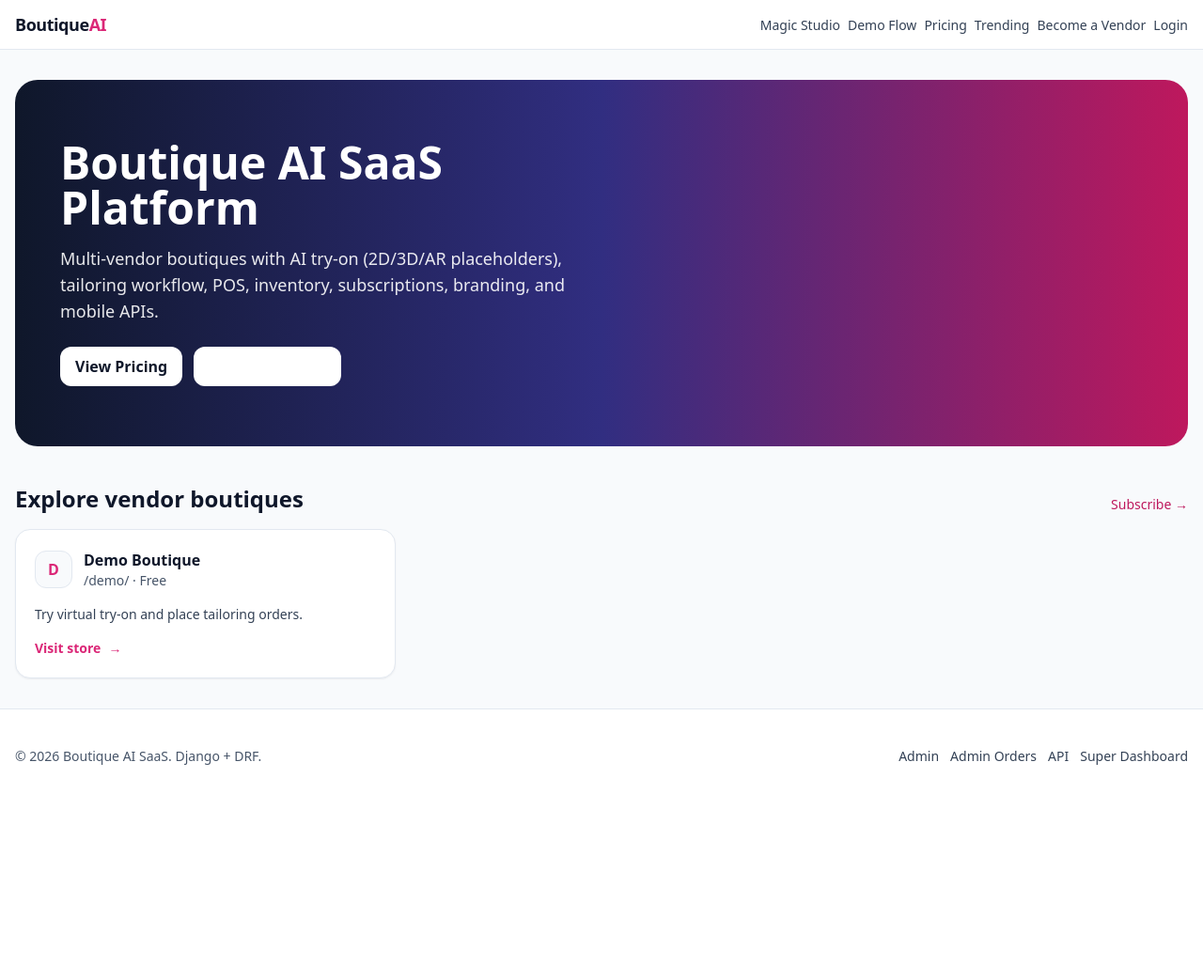
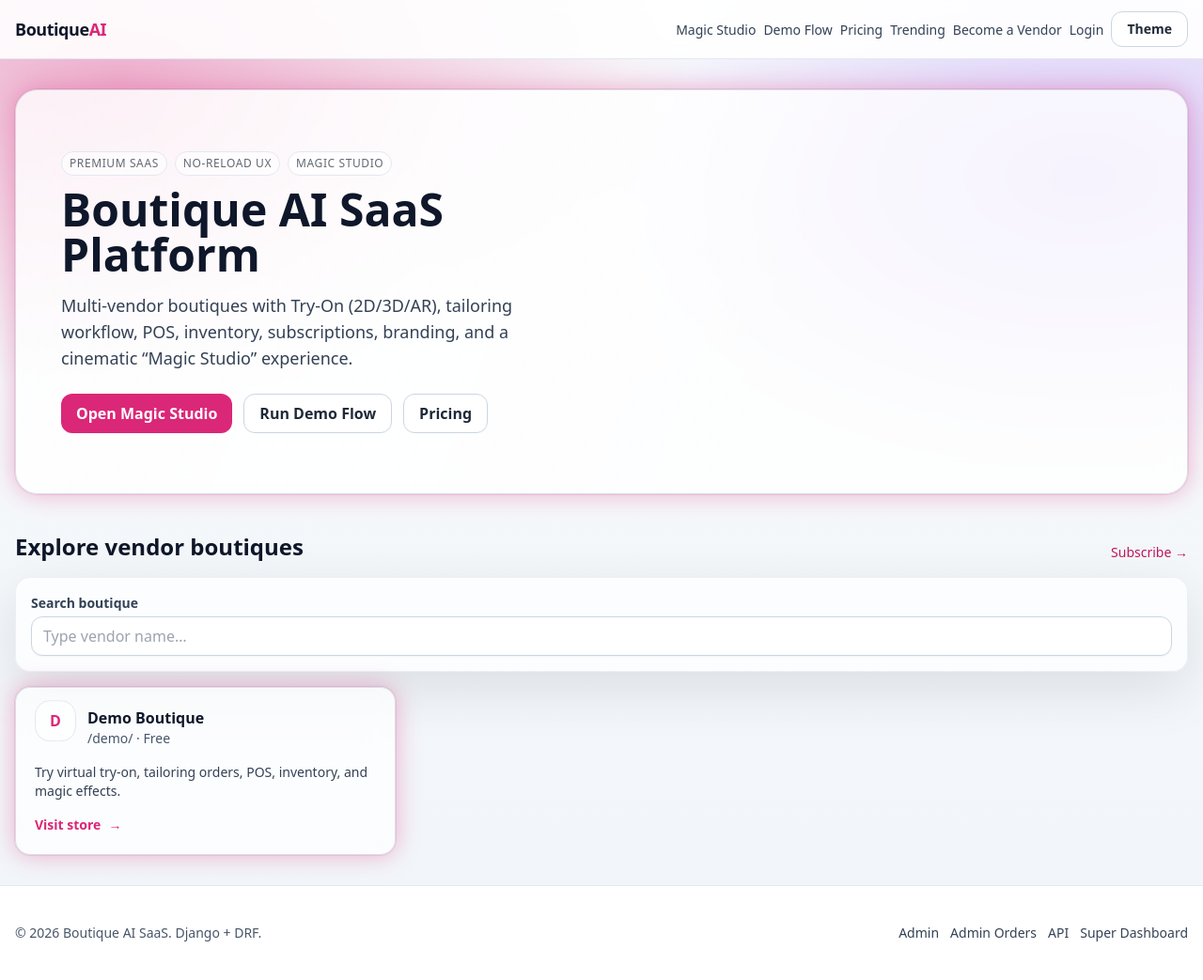
Before and after one commit to Amit1886/Boutique-SaaS-Platform, a Django app: page / in a window 1280 px wide. Shown: the whole page at 94% size. Before the commit the page ends 814 px from the top, so only its background shows below. Run offline with Django 5.2, Linux system fonts and the light colour scheme; data comes from the database, SQL or seed files in the repository; data that the repository does not hold is empty; some libraries are stand-ins or nearby versions.

Commit message:
Wow UI: glass hero, dark mode, HTMX search, jinn assistant

```diff
--- a/boutique_ai_saas/boutique/views.py
+++ b/boutique_ai_saas/boutique/views.py
@@ -71,6 +71,16 @@ def demo_flow(request: HttpRequest) -> HttpResponse:
 
 
 @require_http_methods(["GET"])
+def vendors_partial(request: HttpRequest) -> HttpResponse:
+    q = (request.GET.get("q") or "").strip()
+    qs = VendorProfile.objects.select_related("plan").order_by("business_name")
+    if q:
+        qs = qs.filter(business_name__icontains=q)
+    vendors = qs[:30]
+    return render(request, "partials/vendors_grid.html", {"vendors": vendors})
+
+
+@require_http_methods(["GET"])
 def favorites(request: HttpRequest) -> HttpResponse:
     if not request.user.is_authenticated:
         return redirect("login")
--- a/boutique_ai_saas/boutique_ai_saas/urls.py
+++ b/boutique_ai_saas/boutique_ai_saas/urls.py
@@ -15,6 +15,7 @@ urlpatterns = [
     path("uploads/<path:path>", magic_views.serve_upload),
     path("", boutique_views.home, name="home"),
     path("demo-flow/", boutique_views.demo_flow, name="demo_flow"),
+    path("partials/vendors/", boutique_views.vendors_partial, name="vendors_partial"),
     path("i18n/", include("django.conf.urls.i18n")),
     path("trending/", boutique_views.trending, name="trending"),
     path("favorites/", boutique_views.favorites, name="favorites"),
--- /dev/null
+++ b/boutique_ai_saas/static/css/magic_ui.css
@@ -0,0 +1,134 @@
+:root {
+  --magic: var(--vendor-theme, #db2777);
+  --magic2: #7c3aed;
+  --glass: rgba(255, 255, 255, 0.72);
+  --glass-dark: rgba(17, 24, 39, 0.60);
+}
+
+html {
+  scroll-behavior: smooth;
+}
+
+/* Premium background */
+body {
+  background:
+    radial-gradient(1100px 600px at 10% 8%, color-mix(in oklab, var(--magic) 35%, transparent) 0%, transparent 55%),
+    radial-gradient(900px 520px at 90% 18%, color-mix(in oklab, var(--magic2) 26%, transparent) 0%, transparent 58%),
+    linear-gradient(180deg, #f8fafc, #f1f5f9);
+}
+
+/* Glass helpers */
+.glass {
+  background: var(--glass);
+  border: 1px solid rgba(148, 163, 184, 0.35);
+  backdrop-filter: blur(14px);
+  box-shadow: 0 18px 60px rgba(2, 6, 23, 0.10);
+}
+
+.neon-ring {
+  box-shadow:
+    0 0 0 1px rgba(219, 39, 119, 0.12),
+    0 0 26px color-mix(in oklab, var(--magic) 35%, transparent);
+}
+
+.btn-glow {
+  position: relative;
+  overflow: hidden;
+}
+.btn-glow::after {
+  content: "";
+  position: absolute;
+  inset: -2px;
+  background: radial-gradient(500px 140px at 20% 0%, rgba(255, 255, 255, 0.8), transparent 60%);
+  opacity: 0;
+  transform: translateY(8px);
+  transition: opacity 200ms ease, transform 200ms ease;
+  pointer-events: none;
+}
+.btn-glow:hover::after {
+  opacity: 0.55;
+  transform: translateY(0px);
+}
+
+.floaty {
+  animation: floaty 4.6s ease-in-out infinite;
+}
+@keyframes floaty {
+  0%, 100% { transform: translateY(0px); }
+  50% { transform: translateY(-7px); }
+}
+
+.shine {
+  background: linear-gradient(110deg, rgba(255,255,255,0.25) 0%, rgba(255,255,255,0.85) 18%, rgba(255,255,255,0.25) 32%);
+  background-size: 220% 100%;
+  animation: shine 3.2s ease-in-out infinite;
+}
+@keyframes shine {
+  0% { background-position: 0% 0%; }
+  100% { background-position: 220% 0%; }
+}
+
+/* Click ripple */
+.ripple {
+  position: fixed;
+  width: 12px;
+  height: 12px;
+  border-radius: 999px;
+  pointer-events: none;
+  z-index: 80;
+  background: radial-gradient(circle, rgba(255,255,255,0.4) 0%, color-mix(in oklab, var(--magic) 65%, transparent) 35%, transparent 70%);
+  transform: translate(-50%, -50%);
+  animation: ripple 650ms ease-out both;
+}
+@keyframes ripple {
+  from { opacity: 0.9; width: 0px; height: 0px; }
+  to { opacity: 0; width: 420px; height: 420px; }
+}
+
+/* Jinn assistant bubble */
+.jinn {
+  position: fixed;
+  right: 16px;
+  bottom: 96px;
+  z-index: 70;
+  max-width: 280px;
+  transition: opacity 160ms ease, transform 160ms ease;
+}
+.jinn.hide {
+  opacity: 0;
+  transform: translateY(8px);
+  pointer-events: none;
+}
+.jinn .bubble {
+  background: var(--glass);
+  border: 1px solid rgba(148, 163, 184, 0.35);
+  backdrop-filter: blur(16px);
+  border-radius: 18px;
+  padding: 12px 12px;
+  box-shadow: 0 0 30px color-mix(in oklab, var(--magic) 25%, transparent);
+}
+
+/* Dark mode (Tailwind: html.dark) */
+html.dark body {
+  background:
+    radial-gradient(1100px 650px at 10% 8%, color-mix(in oklab, var(--magic) 22%, transparent) 0%, transparent 55%),
+    radial-gradient(900px 520px at 90% 18%, rgba(124, 58, 237, 0.16) 0%, transparent 58%),
+    linear-gradient(180deg, #050812, #0b1220);
+}
+html.dark .glass,
+html.dark .jinn .bubble {
+  background: var(--glass-dark);
+  border-color: rgba(255, 255, 255, 0.12);
+  box-shadow: 0 18px 70px rgba(0, 0, 0, 0.35);
+}
+html.dark .navlink { color: rgba(255,255,255,0.78); }
+html.dark .navlink:hover { color: rgba(255,255,255,0.92); }
+html.dark .card { background: rgba(15, 23, 42, 0.85); border-color: rgba(255, 255, 255, 0.10); }
+
+/* HTMX loading indicator helper */
+#vendorsLoading.htmx-request { display: block !important; }
+
+@media (prefers-reduced-motion: reduce) {
+  .floaty, .shine { animation: none !important; }
+  .ripple { display: none !important; }
+}
--- /dev/null
+++ b/boutique_ai_saas/static/js/magic_ui.js
@@ -0,0 +1,102 @@
+(function () {
+  const root = document.documentElement;
+  const STORAGE_KEY = "boutique.theme";
+
+  function setTheme(theme) {
+    root.classList.toggle("dark", theme === "dark");
+    try {
+      localStorage.setItem(STORAGE_KEY, theme);
+    } catch {}
+  }
+
+  function initTheme() {
+    const saved = (() => {
+      try {
+        return localStorage.getItem(STORAGE_KEY);
+      } catch {
+        return null;
+      }
+    })();
+    if (saved) return setTheme(saved);
+    const prefersDark = window.matchMedia && window.matchMedia("(prefers-color-scheme: dark)").matches;
+    setTheme(prefersDark ? "dark" : "light");
+  }
+
+  function addRipple(e) {
+    // Ignore if user is selecting text / inputs
+    const t = e.target;
+    if (t && (t.closest("input,textarea,select,button,a") || t.tagName === "INPUT")) return;
+    const el = document.createElement("span");
+    el.className = "ripple";
+    el.style.left = e.clientX + "px";
+    el.style.top = e.clientY + "px";
+    document.body.appendChild(el);
+    setTimeout(() => el.remove(), 700);
+  }
+
+  const LINES = [
+    "Madam, aapki aura aaj pink sparkle maang rahi hai.",
+    "Perfect pallu flow detected — cinematic mode ON.",
+    "Aaj ka best: Wedding Season vibe + neon border.",
+    "Tip: Magic Studio try karo — bilkul no-reload.",
+    "Ek click me demo-flow se full testing ho jayegi.",
+  ];
+
+  function jinnSay(text) {
+    let box = document.getElementById("jinn");
+    if (!box) {
+      box = document.createElement("div");
+      box.id = "jinn";
+      box.className = "jinn hide";
+      box.innerHTML = `
+        <div class="bubble neon-ring">
+          <div style="display:flex; gap:10px; align-items:center;">
+            <div style="width:42px;height:42px;border-radius:16px;background:var(--vendor-theme,#db2777);color:white;display:flex;align-items:center;justify-content:center;font-weight:900">J</div>
+            <div>
+              <div style="font-weight:900; letter-spacing:-0.01em">Tailor Jinn</div>
+              <div style="font-size:12px; opacity:.75">Virtual assistant</div>
+            </div>
+          </div>
+          <div id="jinnLine" style="margin-top:10px; font-size:14px; line-height:1.35"></div>
+        </div>
+      `;
+      document.body.appendChild(box);
+    }
+    const line = box.querySelector("#jinnLine");
+    if (line) line.textContent = text;
+    box.classList.remove("hide");
+    window.clearTimeout(window.__jinnTimer);
+    window.__jinnTimer = window.setTimeout(() => box.classList.add("hide"), 2800);
+  }
+
+  function randomJinn() {
+    const msg = LINES[Math.floor(Math.random() * LINES.length)];
+    jinnSay(msg);
+  }
+
+  function initJinnTriggers() {
+    document.addEventListener("click", (e) => {
+      const el = e.target && e.target.closest ? e.target.closest("a,button") : null;
+      if (!el) return;
+      const txt = (el.textContent || "").trim().toLowerCase();
+      if (txt.includes("try-on") || txt.includes("magic") || txt.includes("demo")) randomJinn();
+    });
+    // First nudge
+    setTimeout(() => randomJinn(), 1200);
+  }
+
+  function initToggles() {
+    const btn = document.querySelector("[data-theme-toggle]");
+    if (!btn) return;
+    btn.addEventListener("click", () => {
+      const cur = root.classList.contains("dark") ? "dark" : "light";
+      setTheme(cur === "dark" ? "light" : "dark");
+      jinnSay(cur === "dark" ? "Light mode ON — showroom bright!" : "Dark mode ON — neon vibes!");
+    });
+  }
+
+  initTheme();
+  initToggles();
+  document.addEventListener("click", addRipple, { passive: true });
+  initJinnTriggers();
+})();
--- a/boutique_ai_saas/templates/base.html
+++ b/boutique_ai_saas/templates/base.html
@@ -5,21 +5,27 @@
     <meta charset="utf-8" />
     <meta name="viewport" content="width=device-width, initial-scale=1" />
     <title>{% block title %}Boutique AI SaaS{% endblock %}</title>
+    <script>
+      tailwind = { config: { darkMode: "class" } };
+    </script>
     <script src="https://cdn.tailwindcss.com"></script>
+    <script defer src="https://unpkg.com/htmx.org@1.9.12"></script>
+    <script defer src="https://unpkg.com/alpinejs@3.x.x/dist/cdn.min.js"></script>
     <link rel="stylesheet" href="{% static 'css/style.css' %}" />
+    <link rel="stylesheet" href="{% static 'css/magic_ui.css' %}" />
     <style>
       :root { --vendor-theme: {{ vendor_theme_color|default:"#db2777" }}; }
     </style>
   </head>
-  <body class="min-h-screen bg-slate-50 text-slate-900">
-    <nav class="bg-white/90 backdrop-blur border-b border-slate-200 sticky top-0 z-50">
+  <body class="min-h-screen text-slate-900 dark:text-slate-100" x-data>
+    <nav class="bg-white/90 dark:bg-slate-950/60 backdrop-blur border-b border-slate-200 dark:border-white/10 sticky top-0 z-50">
       <div class="max-w-7xl mx-auto px-4 py-3 flex items-center justify-between gap-4">
         <div class="flex items-center gap-3">
           <a href="{% url 'home' %}" class="font-extrabold tracking-tight text-lg">
             Boutique<span class="text-[color:var(--vendor-theme)]">AI</span>
           </a>
           {% if current_vendor %}
-            <span class="text-xs px-2 py-1 rounded-full border border-slate-200 bg-slate-50">
+            <span class="text-xs px-2 py-1 rounded-full border border-slate-200 dark:border-white/10 bg-slate-50 dark:bg-white/5">
               {{ current_vendor.business_name }}
             </span>
           {% endif %}
@@ -51,6 +57,8 @@
           {% else %}
             <a class="navlink" href="{% url 'login' %}">Login</a>
           {% endif %}
+
+          <button data-theme-toggle class="btn-secondary btn-glow text-sm">Theme</button>
         </div>
       </div>
     </nav>
@@ -89,5 +97,6 @@
     <script src="{% static 'js/template_selector.js' %}"></script>
     <script src="{% static 'js/measurement_ai.js' %}"></script>
     <script src="{% static 'js/ar_tryon.js' %}"></script>
+    <script src="{% static 'js/magic_ui.js' %}"></script>
   </body>
 </html>
--- a/boutique_ai_saas/templates/home.html
+++ b/boutique_ai_saas/templates/home.html
@@ -1,31 +1,40 @@
 {% extends "base.html" %}
 {% block title %}Boutique AI SaaS{% endblock %}
 {% block content %}
-  <section class="rounded-3xl overflow-hidden bg-gradient-to-r from-slate-900 via-indigo-900 to-pink-700 text-white">
-    <div class="px-8 py-12 md:px-12 md:py-16 grid md:grid-cols-2 gap-10 items-center">
+  <section class="rounded-3xl overflow-hidden glass neon-ring relative">
+    <div class="absolute inset-0 opacity-80 shine"></div>
+    <div class="px-8 py-12 md:px-12 md:py-16 grid md:grid-cols-2 gap-10 items-center relative">
       <div>
-        <h1 class="text-3xl md:text-5xl font-extrabold leading-tight">
+        <div class="inline-flex items-center gap-2 text-xs uppercase tracking-wider text-slate-800/70 flex-wrap">
+          <span class="px-2 py-1 rounded-full border border-slate-200 bg-white/60">Premium SaaS</span>
+          <span class="px-2 py-1 rounded-full border border-slate-200 bg-white/60">No-reload UX</span>
+          <span class="px-2 py-1 rounded-full border border-slate-200 bg-white/60">Magic Studio</span>
+        </div>
+        <h1 class="mt-3 text-3xl md:text-5xl font-extrabold leading-tight text-slate-900 dark:text-white">
           Boutique AI SaaS Platform
         </h1>
-        <p class="mt-4 text-white/90 text-lg">
-          Multi-vendor boutiques with AI try-on (2D/3D/AR placeholders), tailoring workflow, POS, inventory, subscriptions, branding, and mobile APIs.
+        <p class="mt-4 text-slate-700 dark:text-slate-200 text-lg">
+          Multi-vendor boutiques with Try-On (2D/3D/AR), tailoring workflow, POS, inventory, subscriptions, branding,
+          and a cinematic “Magic Studio” experience.
         </p>
         <div class="mt-6 flex flex-col sm:flex-row gap-3">
-          <a href="{% url 'pricing' %}" class="btn-primary bg-white text-slate-900 hover:bg-white/90">View Pricing</a>
-          <a href="{% url 'signup_vendor' %}" class="btn-secondary border-white/30 text-white hover:bg-white/10">Start as Vendor</a>
+          <a href="/magic/" class="btn-primary btn-glow">Open Magic Studio</a>
+          <a href="{% url 'demo_flow' %}" class="btn-secondary btn-glow">Run Demo Flow</a>
+          <a href="{% url 'pricing' %}" class="btn-secondary btn-glow">Pricing</a>
         </div>
       </div>
+
       <div class="hidden md:block">
-        <div class="rounded-2xl bg-white/10 border border-white/15 p-6">
-          <div class="text-sm uppercase tracking-wider text-white/80">48 Modules Included</div>
-          <div class="mt-4 grid grid-cols-2 gap-3 text-sm text-white/90">
+        <div class="rounded-2xl glass border border-slate-200/60 p-6">
+          <div class="text-sm uppercase tracking-wider text-slate-800/70 dark:text-slate-200/70">48 Modules Included</div>
+          <div class="mt-4 grid grid-cols-2 gap-3 text-sm text-slate-800/80 dark:text-slate-100/80">
             <div class="pill">2D Try-On</div><div class="pill">AR Mirror</div>
             <div class="pill">3D Try-On</div><div class="pill">Measurements AI</div>
             <div class="pill">Tailor Tasks</div><div class="pill">Blueprints</div>
             <div class="pill">Inventory</div><div class="pill">POS Billing</div>
             <div class="pill">WhatsApp Bot</div><div class="pill">Order Tracking</div>
           </div>
-          <div class="mt-5 text-xs text-white/70">AI/Payments are dummy hooks with TODOs for real integrations.</div>
+          <div class="mt-5 text-xs text-slate-700/70 dark:text-slate-200/70">AI/Payments are hooks; integrate real APIs anytime.</div>
         </div>
       </div>
     </div>
@@ -36,28 +45,25 @@
       <h2 class="text-xl md:text-2xl font-bold">Explore vendor boutiques</h2>
       <a class="text-sm text-pink-700 hover:underline" href="{% url 'pricing' %}">Subscribe →</a>
     </div>
+
+    <div class="mt-4 glass rounded-2xl border border-slate-200/60 p-4">
+      <label class="label">Search boutique</label>
+      <input
+        name="q"
+        placeholder="Type vendor name…"
+        class="input"
+        hx-get="/partials/vendors/"
+        hx-trigger="keyup changed delay:250ms"
+        hx-target="#vendorsGrid"
+        hx-indicator="#vendorsLoading"
+      />
+      <div id="vendorsLoading" class="mt-2 text-xs text-slate-500 hidden">Searching…</div>
+    </div>
+
     <div class="mt-4 grid grid-cols-1 sm:grid-cols-2 md:grid-cols-3 gap-4">
-      {% for v in vendors %}
-        <a href="/{{ v.subdomain }}/" class="card p-5 hover:shadow-md transition">
-          <div class="flex items-center gap-3">
-            <div class="h-10 w-10 rounded-xl border border-slate-200 bg-slate-50 flex items-center justify-center font-bold" style="color: {{ v.theme_color }};">
-              {{ v.business_name|slice:":1" }}
-            </div>
-            <div>
-              <div class="font-semibold">{{ v.business_name }}</div>
-              <div class="text-sm text-slate-600">/{{ v.subdomain }}/ · {{ v.plan.name|default:"Plan" }}</div>
-            </div>
-          </div>
-          <div class="mt-4 text-sm text-slate-700">
-            Try virtual try-on and place tailoring orders.
-          </div>
-          <div class="mt-4 inline-flex items-center gap-2 text-sm font-semibold" style="color: {{ v.theme_color }};">
-            Visit store <span>→</span>
-          </div>
-        </a>
-      {% empty %}
-        <div class="text-slate-600">No vendors yet. Create one via “Become a Vendor”.</div>
-      {% endfor %}
+      <div id="vendorsGrid" class="contents">
+        {% include "partials/vendors_grid.html" with vendors=vendors %}
+      </div>
     </div>
   </section>
 
@@ -69,7 +75,7 @@
       </div>
       <div class="mt-4 grid grid-cols-2 sm:grid-cols-4 gap-4">
         {% for t in personal_feed %}
-          <a href="/{{ t.vendor.subdomain }}/" class="card p-3 hover:shadow-md transition">
+          <a href="/{{ t.vendor.subdomain }}/" class="card p-3 hover:shadow-md transition glass">
             <img src="{{ t.image.url }}" alt="{{ t.name }}" class="w-full h-36 object-cover rounded-xl border border-slate-200" />
             <div class="mt-2 text-sm font-semibold truncate">{{ t.name }}</div>
             <div class="text-xs text-slate-600">/{{ t.vendor.subdomain }}/</div>
@@ -88,7 +94,7 @@
       <div class="mt-4 grid grid-cols-2 sm:grid-cols-4 gap-4">
         {% for row in trending %}
           {% with t=row.template %}
-            <a href="/{{ t.vendor.subdomain }}/" class="card p-3 hover:shadow-md transition">
+            <a href="/{{ t.vendor.subdomain }}/" class="card p-3 hover:shadow-md transition glass">
               <img src="{{ t.image.url }}" alt="{{ t.name }}" class="w-full h-36 object-cover rounded-xl border border-slate-200" />
               <div class="mt-2 flex items-center justify-between gap-3">
                 <div class="text-sm font-semibold truncate">{{ t.name }}</div>
--- /dev/null
+++ b/boutique_ai_saas/templates/partials/vendors_grid.html
@@ -0,0 +1,21 @@
+{% for v in vendors %}
+  <a href="/{{ v.subdomain }}/" class="card p-5 hover:shadow-md transition glass neon-ring">
+    <div class="flex items-center gap-3">
+      <div class="h-11 w-11 rounded-2xl border border-slate-200 bg-white/50 flex items-center justify-center font-extrabold floaty" style="color: {{ v.theme_color }};">
+        {{ v.business_name|slice:":1" }}
+      </div>
+      <div>
+        <div class="font-semibold">{{ v.business_name }}</div>
+        <div class="text-sm text-slate-600">/{{ v.subdomain }}/ · {{ v.plan.name|default:"Plan" }}</div>
+      </div>
+    </div>
+    <div class="mt-4 text-sm text-slate-700">
+      Try virtual try-on, tailoring orders, POS, inventory, and magic effects.
+    </div>
+    <div class="mt-4 inline-flex items-center gap-2 text-sm font-semibold" style="color: {{ v.theme_color }};">
+      Visit store <span>→</span>
+    </div>
+  </a>
+{% empty %}
+  <div class="text-slate-600">No vendors found.</div>
+{% endfor %}
```
Also changed, not shown: 1 other file.
